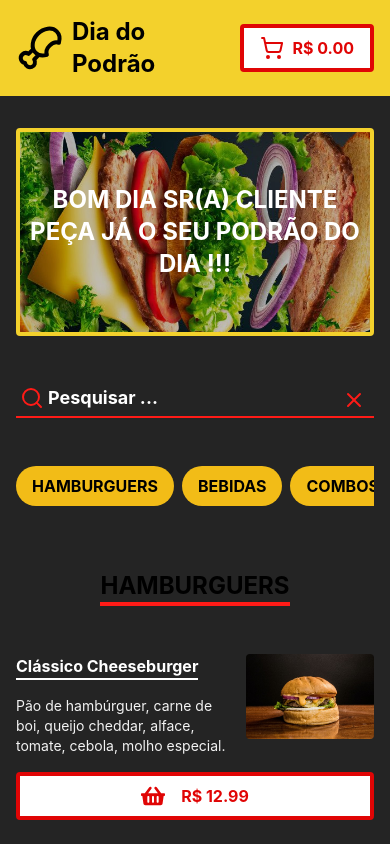
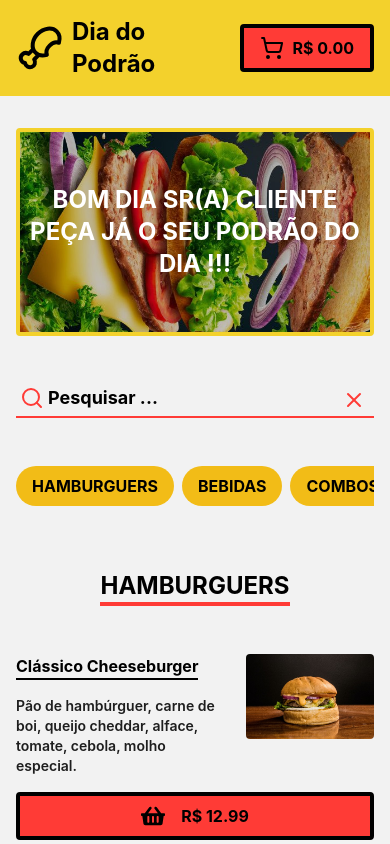
Before and after one commit to Arthur-Gab/dia-do-podrao, a React (Vite) app: page / in a window 390 px wide. Shown: the top 844 px of the page. Built offline with nearby package versions, Linux system fonts and the light colour scheme.

Commit message:
Implementado tema dark e light

```diff
--- a/src/UI/Modal/index.jsx
+++ b/src/UI/Modal/index.jsx
@@ -16,7 +16,7 @@ function ModalOverlay(props) {
 		<div
 			role="dialog"
 			aria-modal={true}
-			className="fixed top-2/4 -translate-y-2/4 left-2/4 -translate-x-2/4 z-50 w-11/12 bg-black-24 max-w-2xl rounded"
+			className="fixed top-2/4 -translate-y-2/4 left-2/4 -translate-x-2/4 z-50 w-11/12 dark:bg-black-24 bg-white max-w-2xl rounded"
 		>
 			{props.children}
 		</div>
--- a/src/components/Cart/index.jsx
+++ b/src/components/Cart/index.jsx
@@ -39,7 +39,7 @@ function Cart(props) {
 			{/* Lista de Itens que o cliente deseja comprar */}
 			<ul className="my-8 flex flex-col gap-6 max-sm:px-4 sm:px-10">
 				{cartItems.length === 0 && (
-					<div className="text-white-d9 text-lg mx-auto flex flex-col gap-3 items-center animate-slide-dow">
+					<div className="dark:text-white-d9 text-lg mx-auto flex flex-col gap-3 items-center animate-slide-dow">
 						<p className="font-bold">Sua sacola está vazia...</p>
 						<p>Adicione itens</p>
 						<LuShoppingBag size={32} />
--- a/src/components/Filters/index.jsx
+++ b/src/components/Filters/index.jsx
@@ -31,7 +31,7 @@ function Filters(props) {
 						type="text"
 						id="searchFoods"
 						placeholder="Pesquisar ..."
-						className="w-full text-lg pl-8 bg-transparent placeholder:text-white text-white font-bold"
+						className="w-full text-lg pl-8 bg-transparent dark:placeholder:text-white dark:text-white font-bold text-black placeholder:text-black"
 						onChange={getInputValue}
 						value={props.inputValue}
 					/>
--- a/src/index.css
+++ b/src/index.css
@@ -6,17 +6,25 @@
 	:root {
 		font-family: Inter, system-ui, Avenir, Helvetica, Arial, sans-serif;
 		line-height: 1.5;
-		font-weight: 400;
+		font-weight: 600;
 
 		font-synthesis: none;
 		text-rendering: optimizeLegibility;
 		-webkit-font-smoothing: antialiased;
 		-moz-osx-font-smoothing: grayscale;
 		-webkit-text-size-adjust: 100%;
+
+		--background-color: #f2f2f2;
+	}
+
+	@media (prefers-color-scheme: dark) {
+		:root {
+			--background-color: #242424;
+		}
 	}
 
 	body {
-		background-color: #242424;
+		background-color: var(--background-color);
 	}
 }
 
--- a/src/layout/FoodItem/index.jsx
+++ b/src/layout/FoodItem/index.jsx
@@ -15,13 +15,15 @@ function FoodItem(props) {
 	}
 
 	return (
-		<li className="mb-8 list-none md:max-w-md w-full max-lg:mx-auto flex flex-col justify-between">
+		<li className="mb-8 list-none md:max-w-md w-full max-lg:mx-auto flex flex-col justify-between dark:text-white text-black">
 			<div className="mb-4 flex gap-4">
 				<div className="flex-auto">
-					<h3 className="mb-4 inline-block border-b-2 font-bold border-b-white text-white">
+					<h3 className="mb-4 inline-block border-b-2 font-bold dark:border-b-white border-b-black ">
 						{props.item.name}
 					</h3>
-					<p className="text-sm text-white-f2">{props.item.description}</p>
+					<p className="text-sm dark:text-white-f2 text-black-1e">
+						{props.item.description}
+					</p>
 				</div>
 				<img
 					alt="Representação do Item"
@@ -30,7 +32,7 @@ function FoodItem(props) {
 				/>
 			</div>
 			<button
-				className="border-blacks flex w-full justify-center gap-4 rounded border-4 px-4 py-2 font-bold border-red-secondary bg-white text-red-secondary btn-animation"
+				className="border-blacks flex w-full justify-center gap-4 rounded border-4 px-4 py-2 font-bold dark:border-red-secondary dark:bg-white dark:text-red-secondary bg-red btn-animation"
 				aria-label="Adicionar item ao carrinho de compras"
 				onClick={addItemToCart}
 			>
--- a/src/layout/Footer/index.jsx
+++ b/src/layout/Footer/index.jsx
@@ -9,9 +9,9 @@ function Footer() {
 	};
 
 	return (
-		<footer className="bg-yellow">
-			<div className="container mx-auto flex flex-col gap-6 p-4 text-black">
-				<header className="flex items-center justify-between gap-2 text-black">
+		<footer className="dark:bg-yellow bg-black-24">
+			<div className="container mx-auto flex flex-col gap-6 p-4 dark:text-black text-white">
+				<header className="flex items-center justify-between gap-2 dark:text-black text-yellow">
 					<div className="flex gap-2 items-center">
 						<LuDrumstick size={48} />
 						<h1 className="text-2xl w-20 font-bold">Dia do Podrão</h1>
@@ -46,8 +46,8 @@ function Footer() {
 						</li>
 					</ul>
 				</header>
-				<article className="font-bold">
-					<h2 className="mb-4 inline-block border-b-2 border-b-red">
+				<article>
+					<h2 className="mb-4 inline-block border-b-2 dark:border-b-red border-b-yellow">
 						HORÁRIO DE FUNCIONAMENTO:
 					</h2>
 					<ul className="space-y-2 pl-4">
@@ -55,8 +55,8 @@ function Footer() {
 						<li className="custom-listItem">Sab: 18h00 ás 00h00</li>
 					</ul>
 				</article>
-				<article className="font-bold">
-					<h2 className="mb-4 inline-block border-b-2 border-b-red">
+				<article>
+					<h2 className="mb-4 inline-block border-b-2 dark:border-b-red border-b-yellow">
 						LOCALIZAÇÃO:
 					</h2>
 					<ul className="space-y-2 pl-4">
--- a/src/layout/HeaderCart/index.jsx
+++ b/src/layout/HeaderCart/index.jsx
@@ -11,7 +11,7 @@ function HeaderCart(props) {
 	return (
 		<button
 			onClick={props.openCart}
-			className="bg-white flex gap-2 px-4 py-2 rounded items-center border-red-secondary text-red-secondary border-4 btn-animation"
+			className="dark:bg-white bg-red flex gap-2 px-4 py-2 rounded items-center dark:border-red-secondary dark:text-red-secondary border-4 btn-animation"
 		>
 			<LuShoppingCart size={24} />
 			<span className="font-bold">R$ {cartTotal.toFixed(2)}</span>
--- a/src/layout/OrderedItem/index.jsx
+++ b/src/layout/OrderedItem/index.jsx
@@ -28,17 +28,17 @@ const OrderedItem = (props) => {
 	}
 
 	return (
-		<li className="list-none border-b-2 border-red pb-4 text-lg text-white">
+		<li className="list-none border-b-2 border-red pb-4 text-lg dark:text-white text-black">
 			<div className="mb-2 flex justify-between text-left">
 				<p>{props.item.name}</p>
-				<strong className="text-stroke text-right text-yellow">
+				<strong className="text-stroke text-right text-yellow-secondary dark:text-yellow">
 					{props.item.price.toFixed(2)}
 				</strong>
 			</div>
 
 			<div className="flex justify-between px-4">
 				<button
-					className="text-white-a6 hover:text-red ease-in duration-300 transition-colors"
+					className="dark:text-white-a6 text-black-63 hover:text-red ease-in duration-300 transition-colors"
 					aria-label="Remover item do carrinho"
 					onClick={handlerRemoveItemFromCart}
 				>
@@ -49,7 +49,7 @@ const OrderedItem = (props) => {
 						onClick={handlerDecreaseQuantity}
 						aria-label="Diminuir a quantidade do item"
 					>
-						<FaMinus className="text-yellow" />
+						<FaMinus className="text-yellow-secondary dark:text-yellow" />
 					</button>
 					<span
 						className="px-1"
@@ -61,7 +61,7 @@ const OrderedItem = (props) => {
 						onClick={handlerIncreaseQuantity}
 						aria-label="Aumentar a quantidade do item"
 					>
-						<FaPlus className="text-yellow" />
+						<FaPlus className="text-yellow-secondary dark:text-yellow" />
 					</button>
 				</div>
 			</div>
--- a/src/layout/QuickFilter/index.jsx
+++ b/src/layout/QuickFilter/index.jsx
@@ -8,8 +8,10 @@ function QuickFilter(props) {
 	return (
 		<button
 			aria-labelledby={props.label}
-			className={`text-black w-fit px-4 py-2 rounded-full uppercase font-bold flex items-center gap-2 transition ${
-				props.btnState ? "bg-white" : "bg-yellow-secondary"
+			className={`dark:text-black w-fit px-4 py-2 rounded-full uppercase font-bold flex items-center gap-2 transition ${
+				props.btnState
+					? "dark:bg-white bg-black text-yellow-secondary"
+					: "bg-yellow-secondary"
 			}`}
 			tabIndex={0}
 			aria-checked={props.btnState}
--- a/tailwind.config.js
+++ b/tailwind.config.js
@@ -11,7 +11,7 @@ export default {
 				secondary: "#F2BC17",
 			},
 			red: {
-				DEFAULT: "#ff1b17",
+				DEFAULT: "#FF3B36",
 				secondary: "#E00505",
 			},
 			black: {
```
